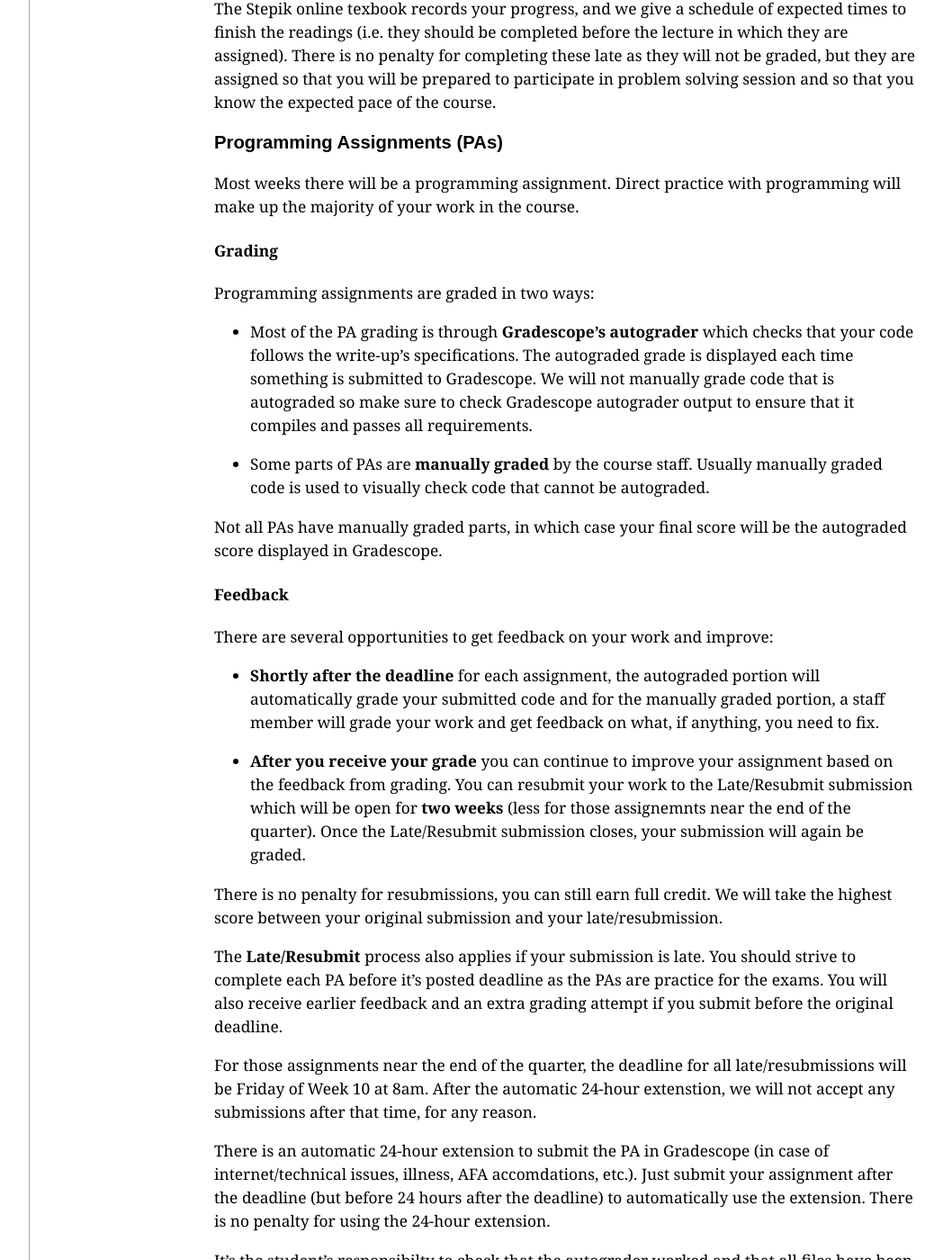
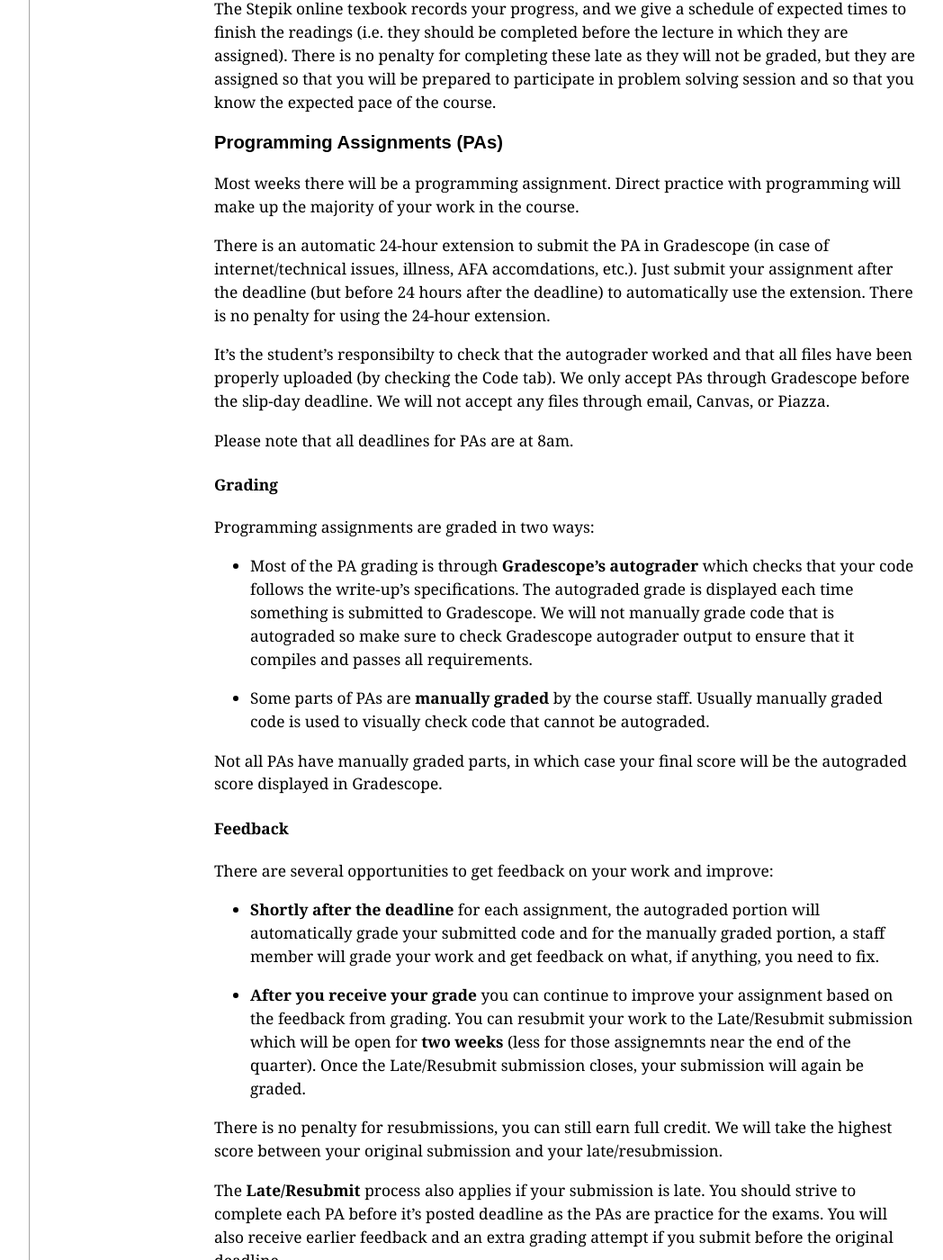
Before and after one commit to ucsd-cse12-sp24/ucsd-cse12-sp24.github.io, a Jekyll site: the page built from syllabus.md, in a window 1280 px wide and 1400 px high, scrolled down 2463 px. Shown: the whole window at 90% size, without its empty margins (56-1104 px from the left). Built offline with Jekyll 4.4.1, drawn with Linux system fonts in a browser that asks for light colours; some of the changed text lies outside the part shown.

Commit message:
Update syllabus.md

```diff
--- a/syllabus.md
+++ b/syllabus.md
@@ -110,6 +110,15 @@ The Stepik online texbook records your progress, and we give a schedule of expec
 Most weeks there will be a programming assignment. Direct practice with
 programming will make up the majority of your work in the course.
 
+There is an automatic 24-hour extension to submit the PA in Gradescope (in case of internet/technical issues, illness, AFA accomdations, etc.). Just submit your assignment after the deadline (but before 24 hours after the deadline) to automatically use the extension. There is no penalty for using the 24-hour extension.
+
+It's the student's responsibilty to check that the autograder worked and that all files
+have been properly uploaded (by checking the Code tab). We only accept PAs through
+Gradescope before the slip-day deadline. We will not accept any files through email, Canvas, or
+Piazza.
+
+Please note that all deadlines for PAs are at 8am.
+
 <h4>Grading</h4>
 
 Programming assignments are graded in two ways:
```
Also changed, not shown: other parts of syllabus.md (+0 -9 lines).
